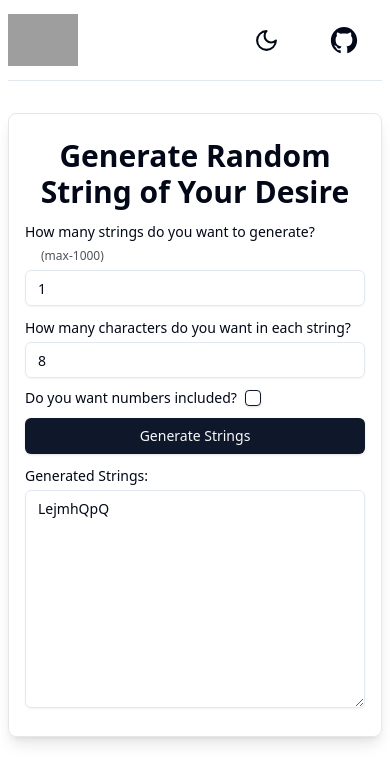
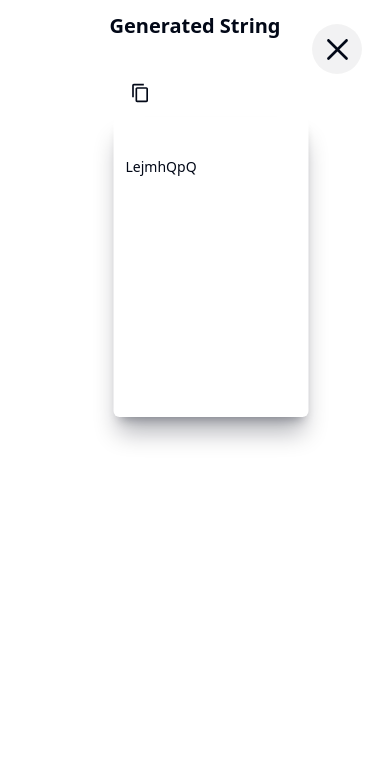
Before and after one commit to mr-zlaam/random-station, a React (Vite) app: page / in a window 390 px wide. Both pictures are taken after a click on the button "Generate Strings". Shown: the top 782 px of the page. Built offline with nearby package versions, Linux system fonts and the light colour scheme; grey boxes are pictures that could not be loaded; the HTML template or start-up script is replaced by a standard one.

Commit message:
chore:complete the randomstation

```diff
--- a/src/app/pages/home/homePage.tsx
+++ b/src/app/pages/home/homePage.tsx
@@ -1,22 +1,47 @@
+import { RxCross2 } from "react-icons/rx";
+import { MdContentCopy } from "react-icons/md";
+import { IoMdCheckmark } from "react-icons/io";
 import { ChangeEvent, useState } from "react";
 import { Input } from "@/components/ui/input";
 import { Checkbox } from "@/components/ui/checkbox";
 import { Button } from "@/components/ui/button";
 import { Textarea } from "@/components/ui/textarea";
+import DivWrapper from "@/_components/DivWrapper";
 
 export default function HomePage() {
   const [numOfStrings, setNumOfStrings] = useState<number>(1);
   const [numOfCharacters, setNumOfCharacters] = useState<number>(8);
   const [includeNumbers, setIncludeNumbers] = useState<boolean>(false);
+  const [includeSpecialCharacters, setIncludeSpecialCharacters] = useState<boolean>(false);
+  const [includeAlphabets, setIncludeAlphabets] = useState<boolean>(true); // Default to true
   const [generatedStrings, setGeneratedStrings] = useState<string[]>([]);
+  const [isModalOpen, setIsModalOpen] = useState<boolean>(false);
+  const [copyStatus, setCopyStatus] = useState<boolean>(false); // New state for copy status
 
   const generateRandomStrings = () => {
     const characters = "ABCDEFGHIJKLMNOPQRSTUVWXYZabcdefghijklmnopqrstuvwxyz";
     const numbers = "0123456789";
-    const allCharacters = includeNumbers ? characters + numbers : characters;
+    const specialCharacters = "!$%^&*_-";
+
+    let allCharacters = "";
+
+    if (includeAlphabets) {
+      allCharacters += characters;
+    }
+
+    if (includeNumbers) {
+      allCharacters += numbers;
+    }
+
+    if (includeSpecialCharacters) {
+      allCharacters += specialCharacters;
+    }
+
+    if (allCharacters === "") {
+      allCharacters = characters;
+    }
 
     const randomStrings = [];
-
     for (let i = 0; i < numOfStrings; i++) {
       let randomString = "";
       for (let j = 0; j < numOfCharacters; j++) {
@@ -27,13 +52,52 @@ export default function HomePage() {
     }
 
     setGeneratedStrings(randomStrings);
+    setIsModalOpen(true);
   };
 
+  const copyToClipboard = () => {
+    navigator.clipboard.writeText(generatedStrings.join("\n")).then(
+      () => {
+        setCopyStatus(true); // Set copy status to true
+        setTimeout(() => setCopyStatus(false), 1000); // Revert to default icon after 1 second
+      },
+      (err) => alert("Failed to copy text: " + err)
+    );
+  };
+
+  const isGenerateButtonDisabled = !includeAlphabets && !includeNumbers && !includeSpecialCharacters;
+
   return (
-    <div className="max-w-xl mx-auto my-8 p-4 border border-gray-200 rounded-lg shadow-lg">
+    <>
+      {isModalOpen && (
+        <div className="fixed top-0 left-0 h-screen w-full bg-background backdrop-blur-lg">
+          <h1 className="sm:text-4xl text-xl  w-fit mx-auto font-bold my-3">Generated String</h1>
+          <DivWrapper onClick={() => setIsModalOpen(false)} className="h-[50px] w-[50px] bg-foreground/5 m-2 absolute top-4 right-5 ">
+            <RxCross2 size={35} />
+          </DivWrapper>
+          <div className="my-3 absolute top-[30%] left-[50%] transform -translate-x-1/2 -translate-y-1/2">
+            <div className="   absolute top-[-35px] right-2 cursor-pointer w-full">
+              <DivWrapper
+                onClick={copyToClipboard}
+                className="absolute top-0 left-5 h-[30px] w-[30px]"
+              >
+                {copyStatus ? <IoMdCheckmark size={20} /> : <MdContentCopy size={20} />}
+              </DivWrapper>
+            </div>
+
+            <Textarea
+              id="generated_strings"
+              value={generatedStrings.join("\n").trim()}
+              readOnly
+              className="mt-1 mx-4 bg-background border-none shadow-xl py-10 shadow-foreground/30 resize-none md:w-[700px] h-[300px]"
+            />
+          </div>
+        </div>
+      )}
       <h1 className="text-3xl font-bold text-center my-2">
-        Generate Random String of Your Desire
+        Generate Random Strings of Your Desire
       </h1>
+      <div className="max-w-2xl mx-auto my-8 p-7 flex flex-col justify-around border rounded-lg shadow-lg">
         <div>
           <div className="my-3">
             <label htmlFor="num_of_string" className="block text-sm font-medium">
@@ -69,10 +133,24 @@ export default function HomePage() {
 
           <div className="my-3 flex items-center space-x-2">
             <label
+              htmlFor="alphabets"
+              className="text-sm font-medium leading-none peer-disabled:cursor-not-allowed peer-disabled:opacity-70"
+            >
+              Include alphabets?
+            </label>
+            <Checkbox
+              id="alphabets"
+              checked={includeAlphabets}
+              onCheckedChange={() => setIncludeAlphabets(prev => !prev)}
+            />
+          </div>
+
+          <div className="my-3 flex items-center space-x-2">
+            <label
               htmlFor="nums"
               className="text-sm font-medium leading-none peer-disabled:cursor-not-allowed peer-disabled:opacity-70"
             >
-            Do you want numbers included?
+              Include numbers?
             </label>
             <Checkbox
               id="nums"
@@ -81,25 +159,31 @@ export default function HomePage() {
             />
           </div>
 
+          <div className="my-3 flex items-center space-x-2">
+            <label
+              htmlFor="specialCharacters"
+              className="text-sm font-medium leading-none peer-disabled:cursor-not-allowed peer-disabled:opacity-70"
+            >
+              Include special characters?
+            </label>
+            <Checkbox
+              id="specialCharacters"
+              checked={includeSpecialCharacters}
+              onCheckedChange={() => setIncludeSpecialCharacters(prev => !prev)}
+            />
+          </div>
+
           <div className="my-3">
-          <Button onClick={generateRandomStrings} className="w-full">
+            <Button
+              onClick={generateRandomStrings}
+              className="w-full"
+              disabled={isGenerateButtonDisabled}
+            >
               Generate Strings
             </Button>
           </div>
-
-        <div className="my-3">
-          <label htmlFor="generated_strings" className="block text-sm font-medium">
-            Generated Strings:
-          </label>
-          <Textarea
-            id="generated_strings"
-            value={generatedStrings.join("\n")}
-            readOnly
-            rows={10}
-            className="mt-1"
-          />
         </div>
       </div>
-    </div>
+    </>
   );
 }
--- a/src/components/ui/textarea.tsx
+++ b/src/components/ui/textarea.tsx
@@ -3,14 +3,14 @@ import * as React from "react"
 import { cn } from "@/lib/utils"
 
 export interface TextareaProps
-  extends React.TextareaHTMLAttributes<HTMLTextAreaElement> {}
+  extends React.TextareaHTMLAttributes<HTMLTextAreaElement> { }
 
 const Textarea = React.forwardRef<HTMLTextAreaElement, TextareaProps>(
   ({ className, ...props }, ref) => {
     return (
       <textarea
         className={cn(
-          "flex min-h-[60px] w-full rounded-md border border-input bg-transparent px-3 py-2 text-sm shadow-sm placeholder:text-muted-foreground focus-visible:outline-none focus-visible:ring-1 focus-visible:ring-ring disabled:cursor-not-allowed disabled:opacity-50",
+          "flex min-h-[60px] w-full rounded-md border border-input bg-transparent px-3 py-2 text-sm shadow-sm placeholder:text-muted-foreground focus-visible:outline-none   disabled:cursor-not-allowed disabled:opacity-50",
           className
         )}
         ref={ref}
--- a/src/index.css
+++ b/src/index.css
@@ -1,6 +1,7 @@
 @tailwind base;
 @tailwind components;
 @tailwind utilities;
+
 @layer base {
   :root {
     --background: 0 0% 100%;
@@ -29,6 +30,7 @@
     --chart-5: 27 87% 67%;
     --radius: 0.5rem
   }
+
   .dark {
     --background: 222.2 84% 4.9%;
     --foreground: 210 40% 98%;
@@ -56,11 +58,93 @@
     --chart-5: 340 75% 55%
   }
 }
+
 @layer base {
   * {
     @apply border-border;
   }
+
   body {
     @apply bg-background text-foreground;
   }
 }
+
+@media screen and (max-width: 768px) {
+  * {
+    user-select: none;
+    -webkit-user-drag: none;
+  }
+}
+
+/* Firefox */
+* {
+  scrollbar-width: none;
+  scrollbar-color: transparent transparent;
+}
+
+/* Webkit-based browsers (Chrome, Safari, newer versions of Edge) */
+*::-webkit-scrollbar {
+  width: 0px;
+  /* Adjust the width as needed */
+}
+
+*::-webkit-scrollbar-track {
+  background: none;
+  width: 1px;
+}
+
+*::-webkit-scrollbar-thumb {
+  background-color: #28282b;
+  border-radius: 30px;
+}
+
+/* Microsoft Edge and Internet Explorer */
+*::-ms-scrollbar-thumb {
+  width: 0px;
+  /* Adjust the width as needed */
+}
+
+*::-ms-scrollbar-track {
+  background: transparent;
+  width: 0;
+}
+
+@media screen and (max-width: 768px) {
+  *::-webkit-scrollbar {
+    width: 0.5px;
+    /* Adjust the width as needed */
+  }
+}
+
+@media screen and (max-width: 250px) {
+  * {
+    visibility: hidden;
+    background: #28282b;
+    background-image: linear-gradient(32deg,
+        rgba(8, 8, 8, 0.74) 30px,
+        transparent);
+    background-size: 60px 60px;
+    background-position: -5px -5px;
+    color: #ffffff;
+  }
+}
+
+.animate-forward {
+  animation: backAndForth 2s ease-in-out backwards infinite alternate;
+  /* Animation applied */
+}
+
+@keyframes backAndForth {
+  0% {
+    right: 50px;
+  }
+
+  /* Start position */
+  50% {
+    right: 80px;
+  }
+
+  100% {
+    right: 50px;
+  }
+}
```
Lines whose indentation alone changed are shown as unchanged.
